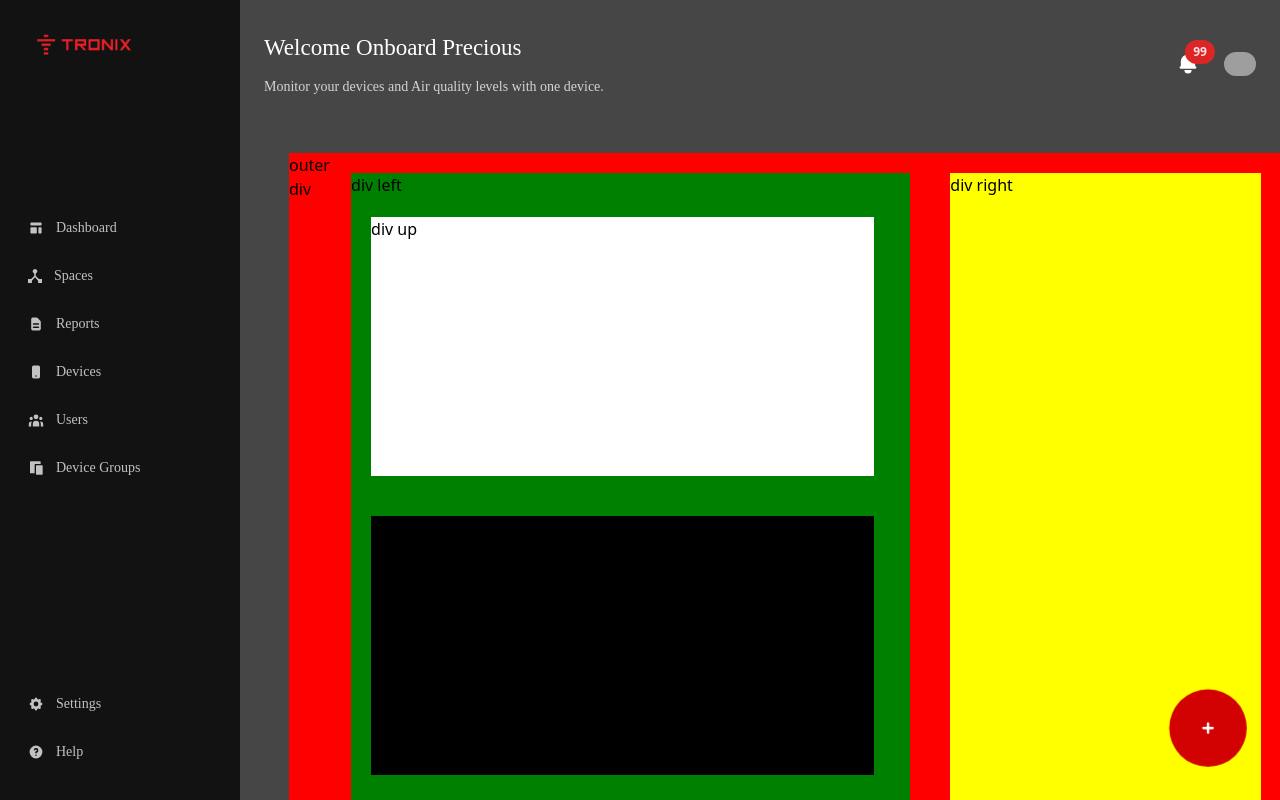
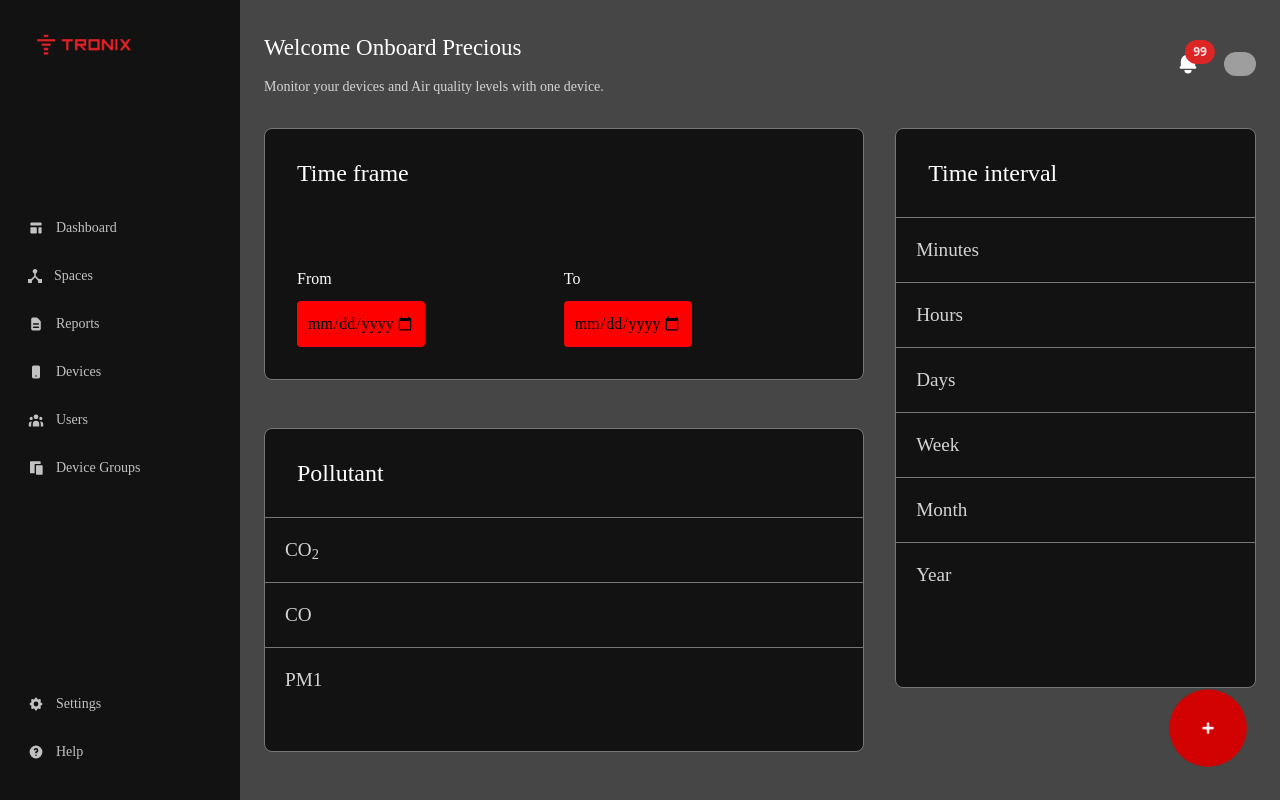
Before and after one commit to tronixafrica/tronix, a React (Create React App) app: page /reports in a window 1280 px wide. Shown: the top 800 px of the page. Built offline with nearby package versions, Linux system fonts and the light colour scheme; grey boxes are pictures that could not be loaded; what tw-elements would draw is missing.

Commit message:
reports page

```diff
--- a/src/App.js
+++ b/src/App.js
@@ -4,9 +4,7 @@ import Dashboard from "./pages/Dashboard";
 import Device from "./pages/Device";
 import Reports from "./pages/Reports";
 
-
 function App() {
-
   return (
     <div>
       <Routes>
--- a/src/components/Dashboard/Dashboard.js
+++ b/src/components/Dashboard/Dashboard.js
@@ -49,8 +49,9 @@ const DashboardComponent = () => {
         {/*  */}
         {/*  */}
         {/* DEVICES DIV BELOW */}
-        <div className="bg-[#121212] h-[30rem] mt-[4%] p-[1rem] border border-[#777] rounded-lg overflow-auto scroll">
-          <h1 className="text-[180%] font-poppins text-[#D4D4D4] mb-[20px] ml-[8px]">
+        <div className="bg-[#121212] h-[30rem] mt-[4%] p-[1rem] border border-[#777] rounded-lg">
+          <div className="p-3 overflow-auto scroll h-[28rem]">
+            <h1 className="text-[160%] font-poppins text-[#D4D4D4] mb-[20px] ml-[8px]">
               Devices
             </h1>
             {[
@@ -67,10 +68,13 @@ const DashboardComponent = () => {
                   </p>
                 </div>
                 <div>
-                <h1 className="font-poppins text-[#059D1D] text-[100%]">ON</h1>
+                  <h1 className="font-poppins text-[#059D1D] text-[100%]">
+                    ON
+                  </h1>
                 </div>
               </div>
             ))}
+          </div>
         </div>
         {/* END OF DEVICES DIV */}
         {/*  */}
@@ -79,22 +83,27 @@ const DashboardComponent = () => {
       {/*  */}
       {/*  */}
       {/* NOTIFICATIONS DIV BELOW */}
-      <div className="bg-[#121212] h-[40rem] w-[28%] p-[1rem] border border-[#777] rounded-lg overflow-auto scroll">
-        <h1 className="text-[180%] font-poppins text-[#D4D4D4] mb-[20px] ml-[8px]">
+      <div className="bg-[#121212] h-[40rem] w-[28%] p-[1rem] border border-[#777] rounded-lg">
+        <div className="p-2 overflow-auto scroll h-[38rem]">
+          <h1 className="text-[160%] font-poppins text-[#D4D4D4] mb-[20px] ml-[8px]">
             Notifications
           </h1>
           {[
-          1, 2, 3, 4, 5, 6, 7, 8, 9, 10, 11, 12, 13, 14, 15, 16, 17, 18, 19, 20,
+            1, 2, 3, 4, 5, 6, 7, 8, 9, 10, 11, 12, 13, 14, 15, 16, 17, 18, 19,
+            20,
           ].map((i) => (
             <div className="border-t border-[#555] flex items-center justify-between p-[10px] transition ease-in-out duration-300 hover:bg-[#D20202] bg-[#121212]">
               <div>
                 <h1 className="font-poppins text-[#D4D4D4] flex flex-col text-[100%]">
                   New device added
                 </h1>
-              <p className="font-poppins text-[#777] text-[70%]">5 mins ago</p>
+                <p className="font-poppins text-[#777] text-[70%]">
+                  5 mins ago
+                </p>
               </div>
             </div>
           ))}
+        </div>
       </div>
       {/* END OF NOTIFICATIONS DIV */}
       {/*  */}
--- a/src/components/Reports/ReportsComponent.js
+++ b/src/components/Reports/ReportsComponent.js
@@ -2,66 +2,112 @@ import React from "react";
 
 const ReportsComponent = () => {
   return (
-    <div
-      style={{
-        backgroundColor: "red",
-        display: "flex",
-        flexDirection: "row",
-        margin: "25px",
-        height: "90vh",
-        width: "100%",
-      }}
-    >
-      outer div
-      <div
-        style={{
-          backgroundColor: "green",
-          display: "flex",
-          flexDirection: "column",
-          margin: "20px",
-          height: "90%",
-          width: "90%",
-        }}
-      >
-        div left
-        <div
-          style={{
-            backgroundColor: "white",
-            display: "flex",
-            flexDirection: "column",
-            margin: "20px",
-            height: "40%",
-            width: "90%",
-          }}
-        >
-          div up
+    <div className="bg-[#464646] flex flex-row h-[100vh] w-full">
+      {/* TIME FRAME + POLLUTANT CONTAINER STARTS HERE */}
+      <div className="bg-[#464646] flex flex-col justify-between h-[90%] w-[70%]">
+        {/* TIME FRAME DIV STARTS HERE */}
+        <div className="bg-[#121212] border border-[#777] rounded-lg flex flex-col justify-between h-[35%] w-[95%] font-poppins text-base text-[white] p-8">
+          <h1 className="text-[150%]">Time frame</h1>
+          <div className="bg-[#121212] flex flex-row justify-between">
+            <div className="w-[50%]">
+              <p>From</p>
+              <input
+                type="date"
+                id="date-start"
+                min="2021-01-01"
+                max="2099-12-31"
+                name="datepicker"
+                style={{
+                  backgroundColor: "red",
+                  borderRadius: "4px",
+                  padding: "10px",
+                  marginTop: "10px",
+                  color: "black",
+                  textDecoration: "none",
+                }}
+              />
+            </div>
+            <div className="w-[50%]">
+              <p>To</p>
+              <input
+                type="date"
+                id="date-end"
+                min="2021-01-01"
+                max="2099-12-31"
+                name="datepicker"
+                style={{
+                  backgroundColor: "red",
+                  borderRadius: "4px",
+                  padding: "10px",
+                  marginTop: "10px",
+                  color: "black",
+                  textDecoration: "none",
+                }}
+              />
+            </div>
+          </div>
         </div>
-        <div
-          style={{
-            backgroundColor: "black",
-            display: "flex",
-            flexDirection: "column",
-            margin: "20px",
-            height: "40%",
-            width: "90%",
-          }}
-        >
-          div down
+        {/* TIME FRAME DIV ENDS HERE */}
+        {/* POLLUTATNTS DIV STARTS HERE */}
+        <div className="bg-[#121212] border border-[#777] rounded-lg flex flex-col h-[45%] w-[95%] font-poppins text-base text-[white]">
+          <h1 className="text-[150%] p-8">Pollutant</h1>
+          <div className="border-[#777] border-t ">
+            <p className="font-poppins text-[#D4D4D4] text-[120%] p-5 flex flex-row items-center">
+              CO<sub>2</sub>
+            </p>
+          </div>
+          <div className="border-[#777] border-t">
+            <p className="font-poppins text-[#D4D4D4] text-[120%] p-5 flex flex-row items-center">
+              CO
+            </p>
+          </div>
+          <div className="border-[#777] border-t flex flex-row items-center">
+            <p className="font-poppins text-[#D4D4D4] text-[120%] p-5 flex flex-row items-center">
+              PM1
+            </p>
+          </div>
+        </div>
+        {/* POLLUTATNTS DIV ENDS HERE */}
+        <button className="bg-[#D20202] rounded-md font-poppins text-base text-[white] p-3 w-[95%]">
+          Dowload Report
+        </button>
+      </div>
+      {/* time frame + POLLUTANT CONTAINER ends HERE */}
+      {/* TIME INTERVAL DIV STARTS HERE */}
+      <div className="bg-[#121212] border border-[#777] rounded-lg flex flex-col h-[70%] w-[40%] font-poppins text-base text-[white]">
+        <h1 className="text-[150%] p-8">Time interval</h1>
+        <div className="border-[#777] border-t ">
+          <p className="font-poppins text-[#D4D4D4] text-[120%] p-5 flex flex-row items-center">
+            Minutes
+          </p>
+        </div>
+        <div className="border-[#777] border-t ">
+          <p className="font-poppins text-[#D4D4D4] text-[120%] p-5 flex flex-row items-center">
+            Hours
+          </p>
+        </div>
+        <div className="border-[#777] border-t ">
+          <p className="font-poppins text-[#D4D4D4] text-[120%] p-5 flex flex-row items-center">
+            Days
+          </p>
+        </div>
+        <div className="border-[#777] border-t ">
+          <p className="font-poppins text-[#D4D4D4] text-[120%] p-5 flex flex-row items-center">
+            Week
+          </p>
+        </div>
+        <div className="border-[#777] border-t ">
+          <p className="font-poppins text-[#D4D4D4] text-[120%] p-5 flex flex-row items-center">
+            Month
+          </p>
+        </div>
+        <div className="border-[#777] border-t ">
+          <p className="font-poppins text-[#D4D4D4] text-[120%] p-5 flex flex-row items-center">
+            Year
+          </p>
         </div>
       </div>
-      <div
-        style={{
-          backgroundColor: "yellow",
-          display: "flex",
-          flexDirection: "column",
-          margin: "20px",
-          height: "90%",
-          width: "50%",
-        }}
-      >
-        {" "}
-        div right
-      </div>
+      {/* TIME INTERVAL DIV ENDS HERE */}
     </div>
   );
 };
```
Also changed, not shown: src/layouts/Main.js (+8 -9 lines). Lines whose indentation alone changed are shown as unchanged.
